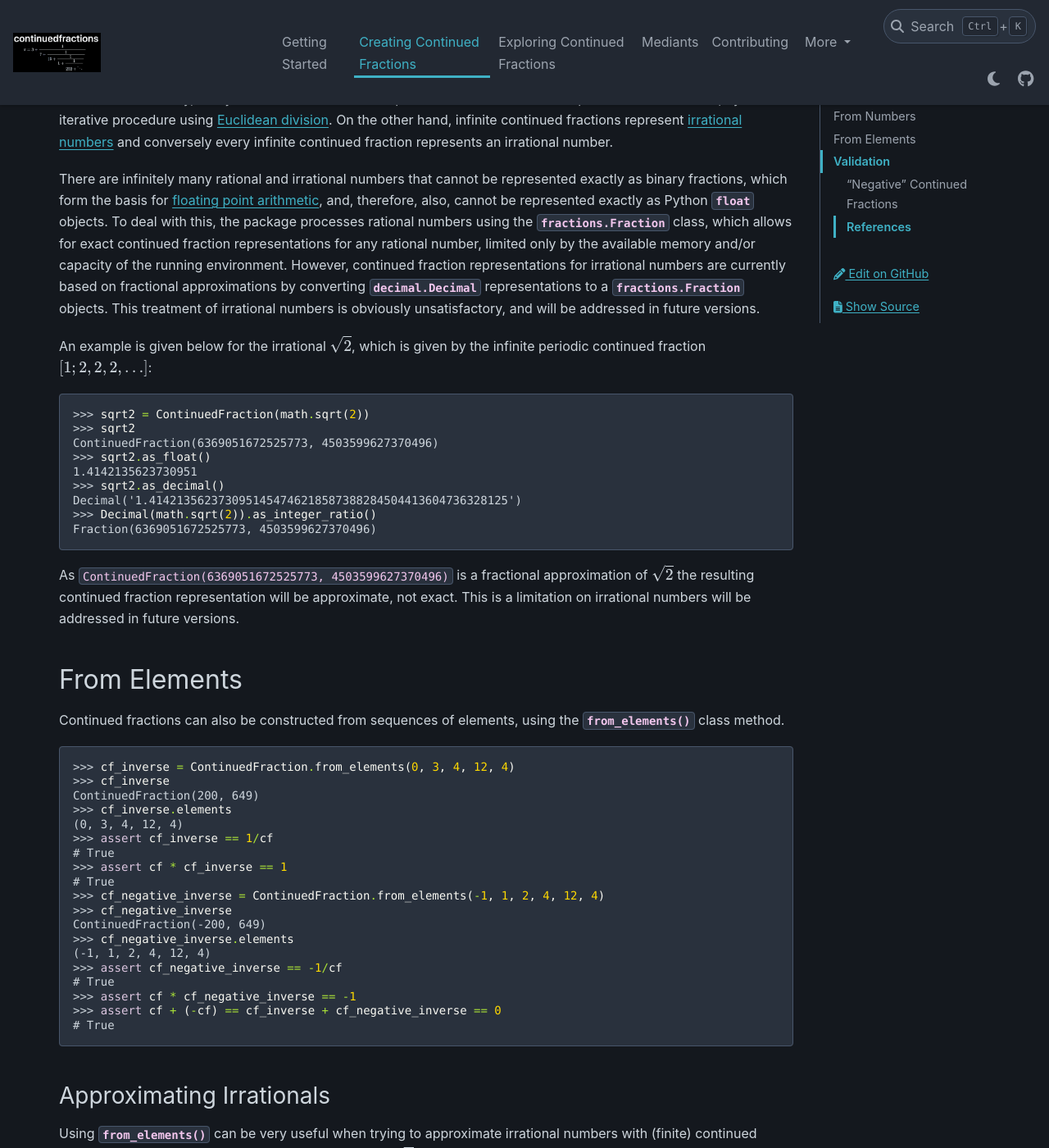
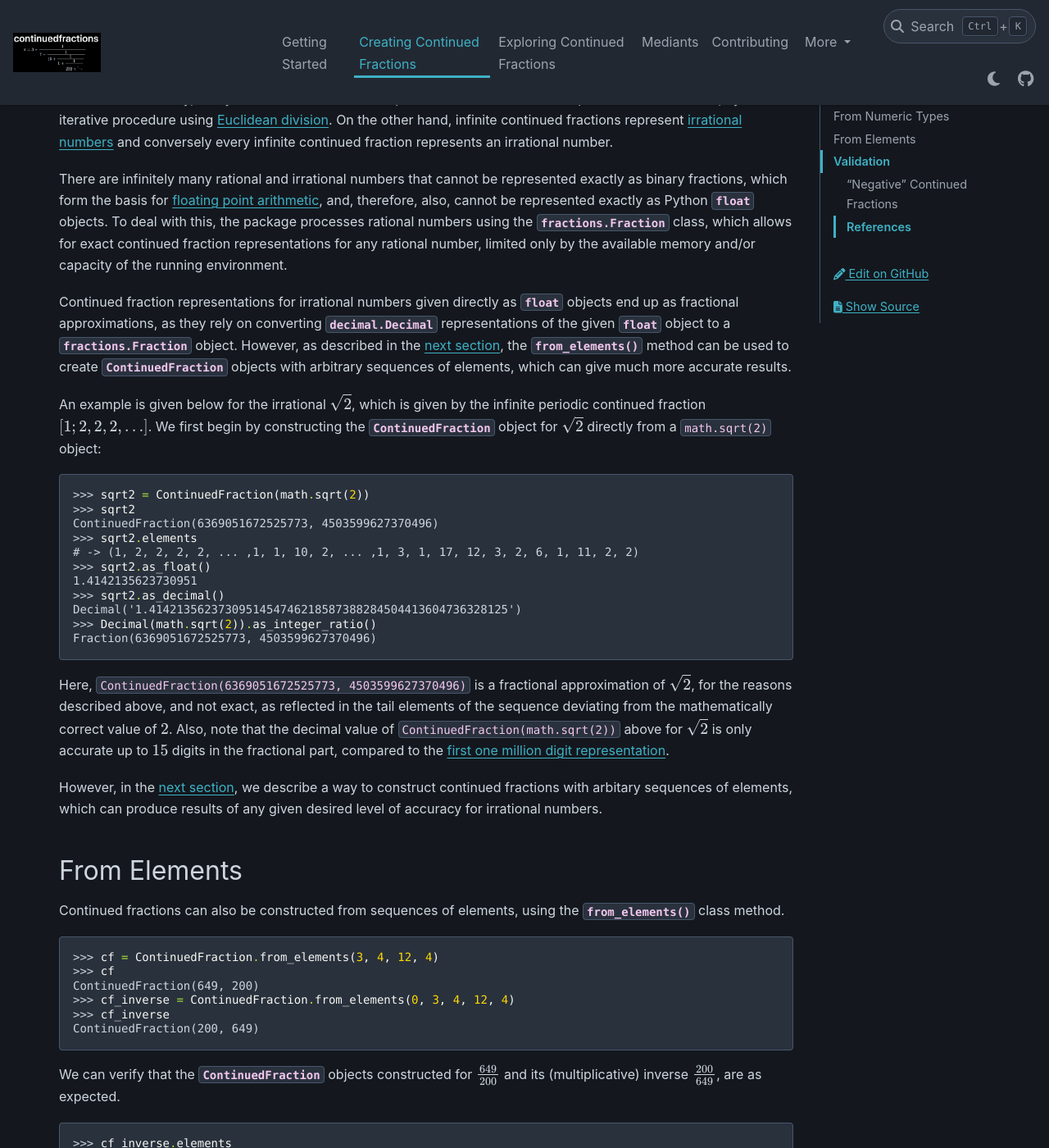
Before and after one commit to sr-murthy/continuedfractions, a Sphinx documentation site: the page built from docs/sources/creating-continued-fractions.rst, in a window 1280 px wide and 1400 px high, scrolled down 1427 px. Shown: the whole window at 82% size. Built offline with Sphinx 7.4.7 and the PyData theme 0.15.4, drawn with Linux system fonts in a browser that asks for light colours; nearby versions of some CDN libraries; some of the changed text lies outside the part shown.

Commit message:
docs: further improvements to the docs

```diff
--- a/docs/sources/creating-continued-fractions.rst
+++ b/docs/sources/creating-continued-fractions.rst
@@ -8,10 +8,10 @@ Import the core class :py:class:`continuedfractions.continuedfraction.ContinuedF
 
    >>> from continuedfractions.continuedfraction import ContinuedFraction
 
-.. _creating-continued-fractions.from-numbers:
+.. _creating-continued-fractions.from-numeric-types:
 
-From Numbers
-============
+From Numeric Types
+==================
 
 As a starting point, we can take the `rational number <https://en.wikipedia.org/wiki/Rational_number>`_ :math:`\frac{649}{200} = \frac{3 \times 200 + 49}{200} = 3.245` which
 has a continued fraction representation:
@@ -51,15 +51,19 @@ A :py:class:`decimal.Decimal` value of ``ContinuedFraction(649, 200)`` is also a
 
 Every finite continued fraction represents a rational number, as a finite continued fraction is a "nested" sum of rational numbers. Conversely, every rational number can be represented as a finite (and simple) continued fraction, by an iterative procedure using `Euclidean division <https://en.wikipedia.org/wiki/Continued_fraction#Calculating_continued_fraction_representations>`_. On the other hand, infinite continued fractions represent `irrational numbers <https://en.wikipedia.org/wiki/Irrational_number>`_ and conversely every infinite continued fraction represents an irrational number.
 
-There are infinitely many rational and irrational numbers that cannot be represented exactly as binary fractions, which form the basis for `floating point arithmetic <https://docs.python.org/3/tutorial/floatingpoint.html>`_, and, therefore, also, cannot be represented exactly as Python :py:class:`float` objects. To deal with this, the package processes rational numbers using the :py:class:`fractions.Fraction` class, which allows for exact continued fraction representations for any rational number, limited only by the available memory and/or capacity of the running environment. However, continued fraction representations for irrational numbers are currently based on fractional approximations by converting :py:class:`decimal.Decimal` representations to a :py:class:`fractions.Fraction` objects. This treatment of irrational numbers is obviously unsatisfactory, and will be addressed in future versions.
+There are infinitely many rational and irrational numbers that cannot be represented exactly as binary fractions, which form the basis for `floating point arithmetic <https://docs.python.org/3/tutorial/floatingpoint.html>`_, and, therefore, also, cannot be represented exactly as Python :py:class:`float` objects. To deal with this, the package processes rational numbers using the :py:class:`fractions.Fraction` class, which allows for exact continued fraction representations for any rational number, limited only by the available memory and/or capacity of the running environment.
 
-An example is given below for the irrational :math:`\sqrt{2}`, which is given by the infinite periodic continued fraction :math:`[1; 2, 2, 2, \ldots]`:
+Continued fraction representations for irrational numbers given directly as :py:class:`float` objects end up as fractional approximations, as they rely on converting :py:class:`decimal.Decimal` representations of the given :py:class:`float` object to a :py:class:`fractions.Fraction` object. However, as described in the :ref:`next section <creating-continued-fractions.from-elements>`, the :py:meth:`~continuedfractions.continuedfraction.ContinuedFraction.from_elements` method can be used to create :py:class:`~continuedfractions.continuedfraction.ContinuedFraction` objects with arbitrary sequences of elements, which can give much more accurate results.
+
+An example is given below for the irrational :math:`\sqrt{2}`, which is given by the infinite periodic continued fraction :math:`[1; 2, 2, 2, \ldots]`. We first begin by constructing the :py:class:`~continuedfractions.continuedfraction.ContinuedFraction` object for :math:`\sqrt{2}` directly from a ``math.sqrt(2)`` object:
 
 .. code:: python
 
    >>> sqrt2 = ContinuedFraction(math.sqrt(2))
    >>> sqrt2
    ContinuedFraction(6369051672525773, 4503599627370496)
+   >>> sqrt2.elements
+   # -> (1, 2, 2, 2, 2, ... ,1, 1, 10, 2, ... ,1, 3, 1, 17, 12, 3, 2, 6, 1, 11, 2, 2)
    >>> sqrt2.as_float()
    1.4142135623730951
    >>> sqrt2.as_decimal()
@@ -67,7 +71,10 @@ An example is given below for the irrational :math:`\sqrt{2}`, which is given by
    >>> Decimal(math.sqrt(2)).as_integer_ratio()
    Fraction(6369051672525773, 4503599627370496)
 
-As ``ContinuedFraction(6369051672525773, 4503599627370496)`` is a fractional approximation of :math:`\sqrt{2}` the resulting continued fraction representation will be approximate, not exact. This is a limitation on irrational numbers will be addressed in future versions.
+
+Here, ``ContinuedFraction(6369051672525773, 4503599627370496)`` is a fractional approximation of :math:`\sqrt{2}`, for the reasons described above, and not exact, as reflected in the tail elements of the sequence deviating from the mathematically correct value of :math:`2`. Also, note that the decimal value of ``ContinuedFraction(math.sqrt(2))`` above for :math:`\sqrt{2}` is only accurate up to :math:`15` digits in the fractional part, compared to the `first one million digit representation <https://apod.nasa.gov/htmltest/gifcity/sqrt2.1mil>`_.
+
+However, in the :ref:`next section <creating-continued-fractions.from-elements>`, we describe a way to construct continued fractions with arbitary sequences of elements, which can produce results of any given desired level of accuracy for irrational numbers.
 
 .. _creating-continued-fractions.from-elements:
 
@@ -78,9 +85,15 @@ Continued fractions can also be constructed from sequences of elements, using th
 
 .. code:: python
 
+   >>> cf = ContinuedFraction.from_elements(3, 4, 12, 4)
+   >>> cf
+   ContinuedFraction(649, 200)
    >>> cf_inverse = ContinuedFraction.from_elements(0, 3, 4, 12, 4)
    >>> cf_inverse
    ContinuedFraction(200, 649)
+
+We can verify that the :py:class:`~continuedfractions.continuedfraction.ContinuedFraction` objects constructed for :math:`\frac{649}{200}` and its (multiplicative) inverse :math:`\frac{200}{649}`, are as expected.
+
    >>> cf_inverse.elements
    (0, 3, 4, 12, 4)
    >>> assert cf_inverse == 1/cf
@@ -98,12 +111,14 @@ Continued fractions can also be constructed from sequences of elements, using th
    >>> assert cf + (-cf) == cf_inverse + cf_negative_inverse == 0
    # True
 
+For rational numbers :py:meth:`~continuedfractions.continuedfraction.ContinuedFraction.from_elements` will produce exactly the same results as the constructor for :py:class:`~continuedfractions.continuedfraction.ContinuedFraction`, but with the benefit of allowing the user to specify the exact sequence of elements beforehand.
+
 .. _creating-continued-fractions.irrationals-from-elements:
 
 Approximating Irrationals
 -------------------------
 
-Using :py:meth:`~continuedfractions.continuedfraction.ContinuedFraction.from_elements` can be very useful when trying to approximate irrational numbers with (finite) continued fractions. We know, for example, that the square root :math:`\sqrt{n}` of any non-square (positive) integer :math:`n` is irrational. This can be proved quite easily by writing :math:`n = a^2 + r`, for integers :math:`a, r > 0`, from which we have:
+Using :py:meth:`~continuedfractions.continuedfraction.ContinuedFraction.from_elements` can be very useful when trying to approximate irrational numbers with (finite) continued fractions. We know, for example, that the square root :math:`\sqrt{n}` of any non-square (positive) integer :math:`n` is irrational. This can be seen by writing :math:`n = a^2 + r`, for integers :math:`a, r > 0`, from which we have:
 
 .. math::
    :nowrap:
@@ -134,7 +149,7 @@ We can start with a more precise representation of :math:`\sqrt{2}` in Python as
    >>> Decimal(math.sqrt(2))
    >>> Decimal('1.4142135623730951454746218587388284504413604736328125')
 
-Then we can iteratively construct more accurate :py:class:`~continuedfractions.continuedfraction.ContinuedFraction` approximations of :math:`\sqrt{n}` by iteratively taking more complete sequences of the elements of the completed continued fraction representation:
+Then we can iteratively construct more accurate :py:class:`~continuedfractions.continuedfraction.ContinuedFraction` approximations of :math:`\sqrt{2}` by iteratively taking more complete sequences of the elements of the complete continued fraction representation :math:`[1; \bar{2}]`:
 
 .. code:: python
 
@@ -154,7 +169,34 @@ Then we can iteratively construct more accurate :py:class:`~continuedfractions.c
 
    ...
 
-With the first :math:`10` elements of the complete sequence of elements of the continued fraction representation of :math:`\sqrt{2}` we have obtained an approximation that is accurate to :math:`6` decimal places. We'd ideally like to have as few elements as possible in our :py:class:`~continuedfractions.continuedfraction.ContinuedFraction` approximation of :math:`\sqrt{2}` for a desired level of accuracy, but this partly depends on how fast the partial, finite continued fractions represented by the chosen sequences of elements in our approximations are converging to the true value of :math:`\sqrt{2}` - these partial, finite continued fractions in a continued fraction representation are called convergents, and will be discussed in more detail later on.
+With the first 10 elements of the complete sequence of elements of the continued fraction representation of :math:`\sqrt{2}` we have obtained an approximation that is accurate to :math:`6` decimal places. We'd ideally like to have as few elements as possible in our :py:class:`~continuedfractions.continuedfraction.ContinuedFraction` approximation of :math:`\sqrt{2}` for a desired level of accuracy, but this partly depends on how fast the partial, finite continued fractions represented by the chosen sequences of elements in our approximations are converging to the true value of :math:`\sqrt{2}` - these partial, finite continued fractions in a continued fraction representation are called convergents, and will be discussed in more detail later on.
+
+If we use the first 101 elements (the leading 1, plus a tail of 100 2s) we get more accurate results:
+
+.. code:: python
+
+   # Create a `ContinuedFraction` from the sequence 1, 2, 2, 2, ..., 2, with 100 2s in the tail
+   >>> sqrt2_100 = ContinuedFraction.from_elements(1, *[2] * 100)
+   ContinuedFraction(228725309250740208744750893347264645481, 161733217200188571081311986634082331709)
+   >>> sqrt2_100.elements
+   # -> (1, 2, 2, 2, ..., 2)
+   >>> sqrt2_100.as_decimal()
+   Decimal('1.414213562373095048801688724')
+
+Note that the decimal value of ``ContinuedFraction.from_elements(1, *[2] * 100)`` in this construction is now accurate up to 27 digits in the fractional part, but the decimal representation stops there. Why 27? Because the :py:mod:`decimal` library uses a default `contextual precision <https://docs.python.org/3/library/decimal.html#decimal.DefaultContext>`_ of 28 digits. This can be increased, and the accuracy compared in the longer representation, as follows:
+
+.. code:: python
+
+    # `decimal.Decimal.getcontext().prec` stores the current context precision
+    >>> decimal.getcontext().prec
+    28
+    # Increase it to 100 digits, and try again
+    >>> decimal.getcontext().prec = 100
+    >>> sqrt2_100 = ContinuedFraction.from_elements(1, *[2] * 100)
+    >>> sqrt2_100.as_decimal()
+    Decimal('1.414213562373095048801688724209698078569671875376948073176679737990732478462093522589829309077750929')
+
+Now, the decimal value of ``ContinuedFraction.from_elements(1, *[2] * 100)`` is accurate up to 75 digits in the fractional part, but deviates from the `true value <https://apod.nasa.gov/htmltest/gifcity/sqrt2.1mil>`_ from the 76th digit onwards.
 
 This example also highlights the fact that "almost all" square roots of positive integers are irrational, even though the set of positive integers which are perfect squares and the set of positive integers which are not perfect squares are both countably infinite - the former is an infinitely sparser subset of the integers.
 
@@ -281,15 +323,13 @@ https://plus.maths.org/content/chaos-numberland-secret-life-continued-fractionsU
 
 [4] Khinchin, A. Ya. Continued Fractions. Dover Publications, 1997.
 
-[5] Python 3.12.2 Docs. “decimal - Decimal fixed point and floating point arithmetic.” https://docs.python.org/3/library/decimal.html. Accessed 21 February 2024.
+[5] NASA. "The Square Root of Two to 1 Million Digits". Astronomy Picture of the Day, https://apod.nasa.gov/htmltest/gifcity/sqrt2.1mil. Accessed 13 March 2024.
 
-[6] Python 3.12.2 Docs. “Floating Point Arithmetic: Issues and Limitations.” https://docs.python.org/3/tutorial/floatingpoint.html. Accessed 20 February 2024.
+[6] Python 3.12.2 Docs. “decimal - Decimal fixed point and floating point arithmetic.” https://docs.python.org/3/library/decimal.html. Accessed 21 February 2024.
 
-[7] Python 3.12.2 Docs. “fractions - Rational numbers.” https://docs.python.org/3/library/fractions.html. Accessed 21 February
+[7] Python 3.12.2 Docs. “Floating Point Arithmetic: Issues and Limitations.” https://docs.python.org/3/tutorial/floatingpoint.html. Accessed 20 February 2024.
+
+[8] Python 3.12.2 Docs. “fractions - Rational numbers.” https://docs.python.org/3/library/fractions.html. Accessed 21 February
 2024.
 
-[8] Wikipedia. “Continued Fraction”. https://en.wikipedia.org/wiki/Continued_fraction. Accessed 19 February 2024.
-
-[9] Wikipedia. “Mediant (mathematics)”. https://en.wikipedia.org/wiki/Mediant_(mathematics). Accessed 23 February 2024.
-
-[10] Wikipedia. “Stern-Brocot Tree”. https://en.wikipedia.org/wiki/Stern%E2%80%93Brocot_tree. Accessed 23 February 2024.
+[9] Wikipedia. “Continued Fraction”. https://en.wikipedia.org/wiki/Continued_fraction. Accessed 19 February 2024.
--- a/docs/sources/exploring-continued-fractions.rst
+++ b/docs/sources/exploring-continued-fractions.rst
@@ -247,7 +247,3 @@ https://plus.maths.org/content/chaos-numberland-secret-life-continued-fractionsU
 [9] Wikipedia. "Euler's constant". https://en.wikipedia.org/wiki/Euler%27s_constant. Accessed 11 March 2024.
 
 [10] Wikipedia. "Khinchin's constant". https://en.wikipedia.org/wiki/Khinchin%27s_constant. Accessed 11 March 2024.
-
-[11] Wikipedia. “Mediant (mathematics)”. https://en.wikipedia.org/wiki/Mediant_(mathematics). Accessed 23 February 2024.
-
-[12] Wikipedia. “Stern-Brocot Tree”. https://en.wikipedia.org/wiki/Stern%E2%80%93Brocot_tree. Accessed 23 February 2024.
```
Also changed, not shown: other parts of docs/sources/creating-continued-fractions.rst (+1 -1 lines).
